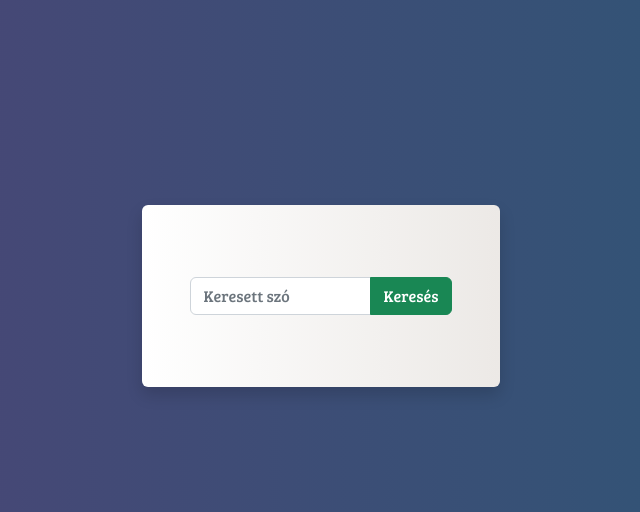
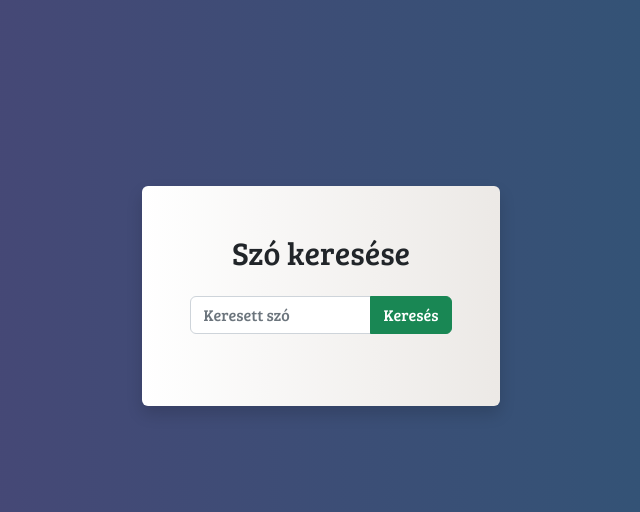
Before and after one commit to T0k0saba/hun-eng_dictionary, a PHP site: page /szotar/ in a window 1280 px wide. Shown: the part 104-616 px from the top of the page, without its empty margins (319-959 px from the left). Run offline with PHP 8.4, Linux system fonts and the light colour scheme.

Commit message:
Update index.php

```diff
--- a/index.php
+++ b/index.php
@@ -8,6 +8,7 @@ include('./partials/header.php');
     <div class="container d-flex align-items-center justify-content-center">
         <div class="card border-0 shadow my-5">
             <div class="card-body p-5">
+                <h2 class="text-center">Szó keresése</h2>
                 <?php
                 if (isset($_SESSION['nincsTalalat'])) //checking whether the session is set or not
                 {
```
